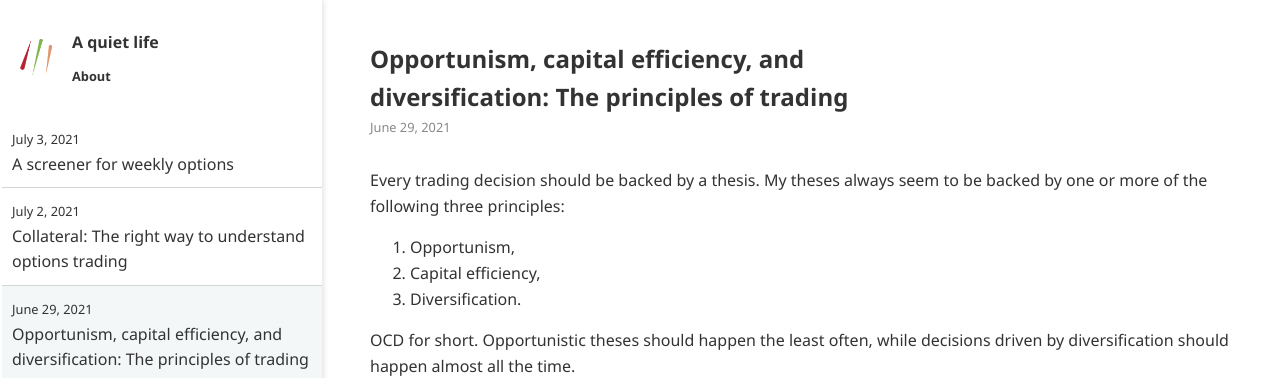
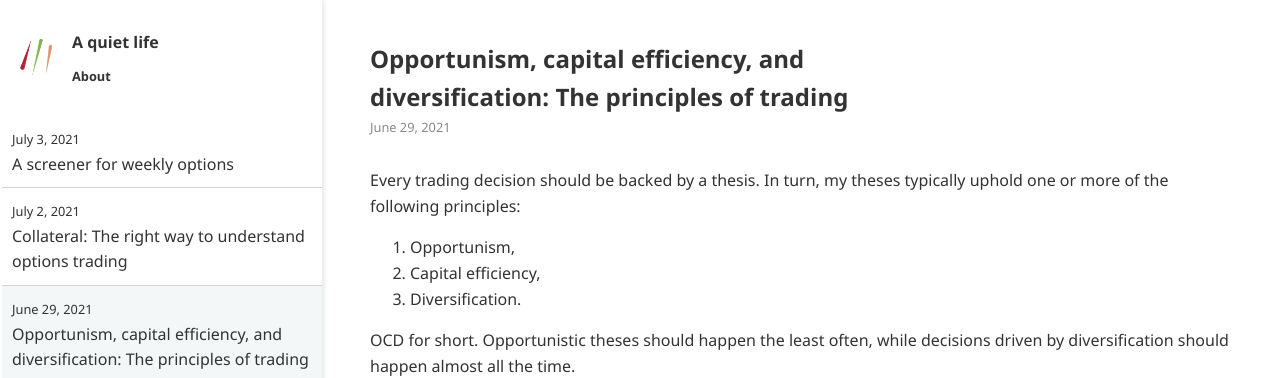
Before and after one commit to ansyblenetwork/aquietlife, a Jekyll site: the page built from _posts/2021-06-29-trading-theses.md, in a window 1280 px wide and 900 px high. Shown: the top 378 px of the window. Built offline with Jekyll 4.4.1, drawn with Linux system fonts in a browser that asks for light colours.

Commit message:
Update 2021-06-29-trading-theses.md

```diff
--- a/_posts/2021-06-29-trading-theses.md
+++ b/_posts/2021-06-29-trading-theses.md
@@ -2,7 +2,7 @@
 title: "Opportunism, capital efficiency, and diversification: The principles of trading"
 ---
 
-Every trading decision should be backed by a thesis. My theses always seem to be backed by one or more of the following three principles:
+Every trading decision should be backed by a thesis. In turn, my theses typically uphold one or more of the following principles:
 
 1. Opportunism,
 2. Capital efficiency,
```
